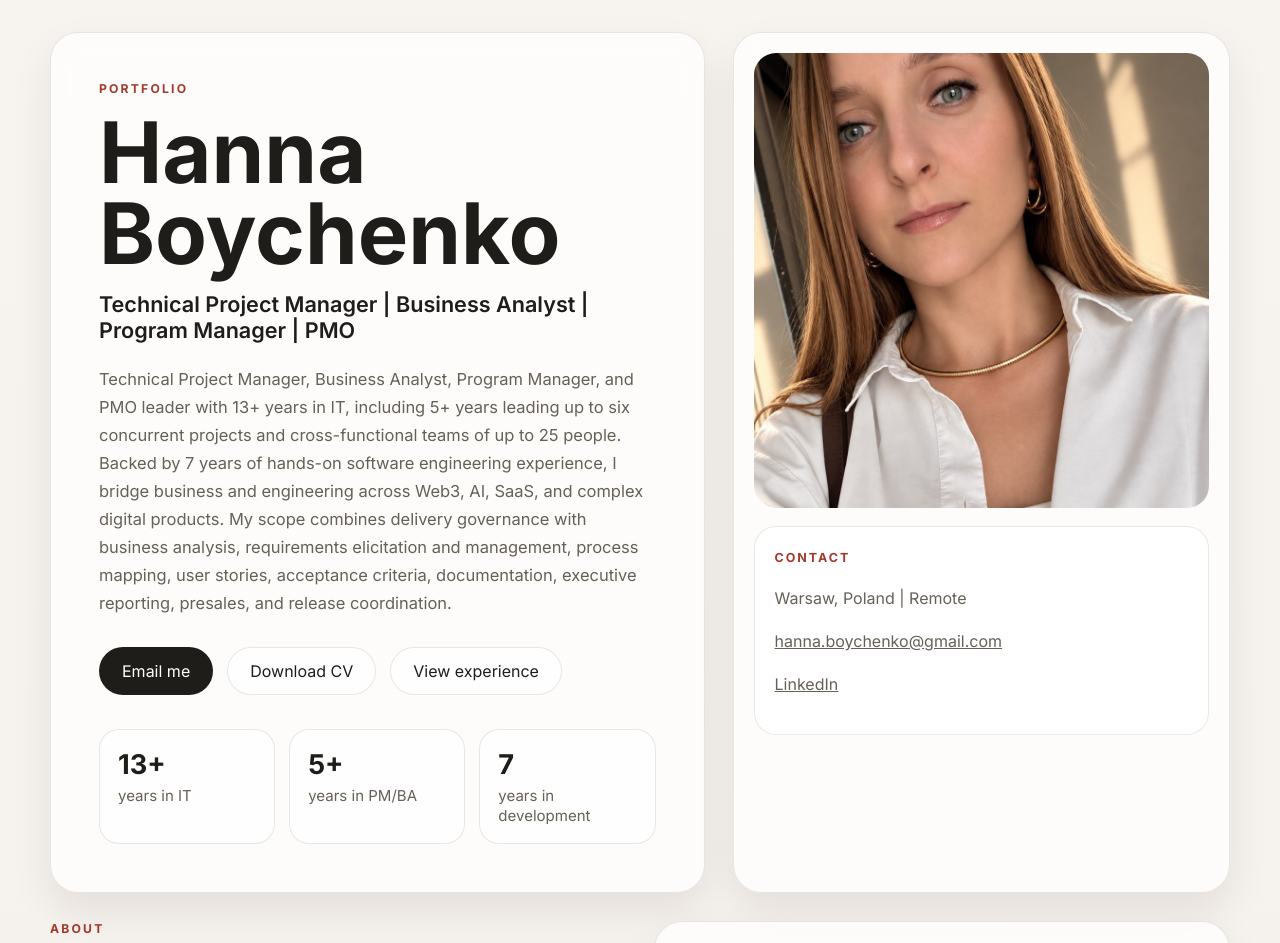
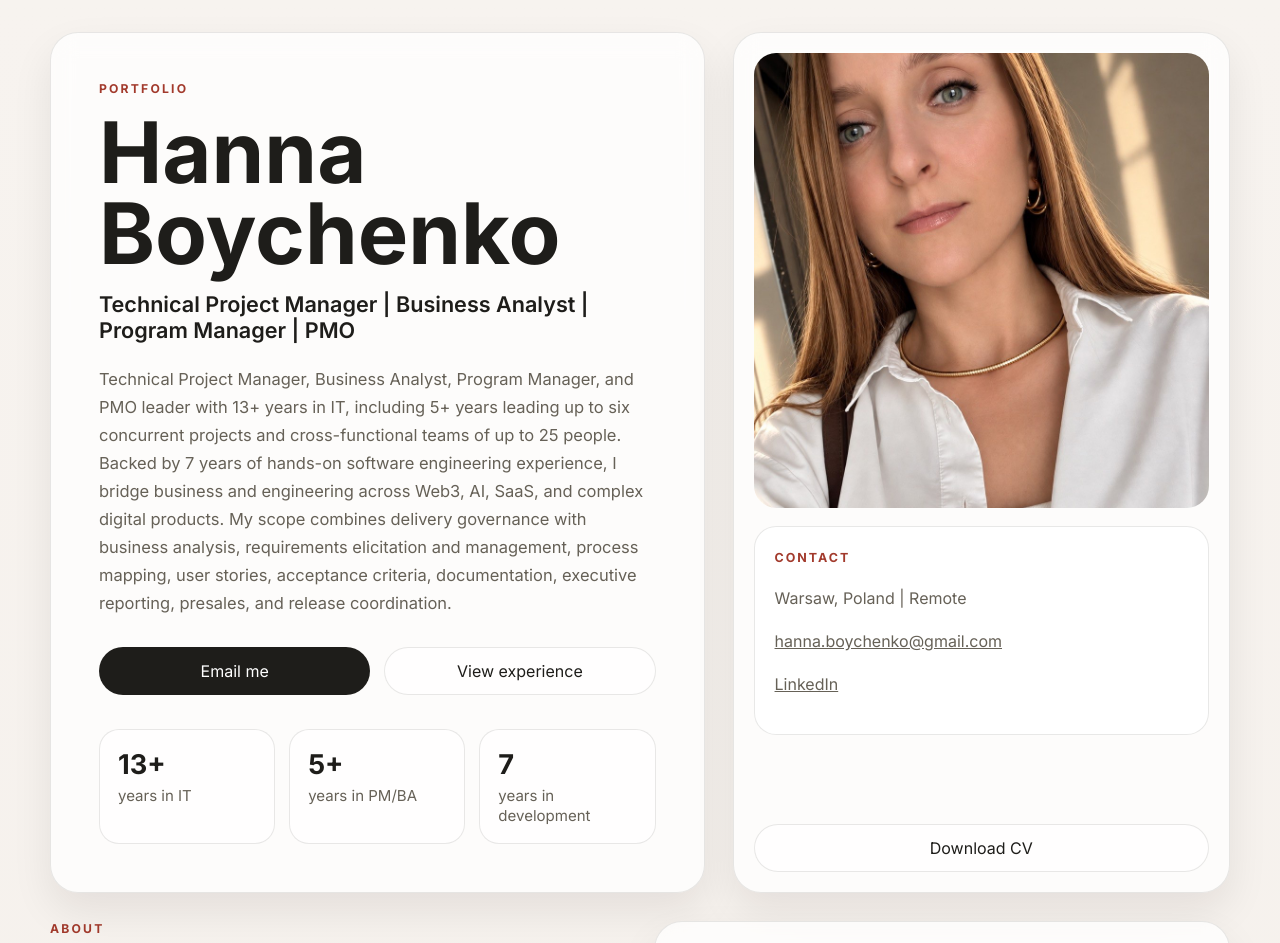
Before and after one commit to Boichenko/boichenko.github.io, a React (Vite) app: page / in a window 1280 px wide. Shown: the top 943 px of the page. Built offline with nearby package versions, Linux system fonts and the light colour scheme.

Commit message:
Rebalance hero action layout

```diff
--- a/src/App.jsx
+++ b/src/App.jsx
@@ -37,6 +37,9 @@ export default function App() {
     ui,
   } = resume
 
+  const primaryActions = ui.actions.filter((action) => !action.download)
+  const downloadAction = ui.actions.find((action) => action.download)
+
   return (
     <div className="page-shell">
       <header className="hero">
@@ -46,7 +49,7 @@ export default function App() {
           <p className="hero-role">{basics.headline}</p>
           <p className="hero-summary">{basics.summary}</p>
           <div className="hero-actions">
-            {ui.actions.map((action) => (
+            {primaryActions.map((action) => (
               <a
                 href={action.target === 'email' ? `mailto:${basics.email}` : action.href}
                 className={`button ${action.style}`}
@@ -76,6 +79,15 @@ export default function App() {
               <a href={basics.linkedin.url}>{basics.linkedin.label}</a>
             </p>
           </div>
+          {downloadAction ? (
+            <a
+              href={downloadAction.href}
+              className={`button ${downloadAction.style} hero-card-action`}
+              download={downloadAction.download || undefined}
+            >
+              {downloadAction.label}
+            </a>
+          ) : null}
         </div>
       </header>
 
--- a/src/styles.css
+++ b/src/styles.css
@@ -117,6 +117,10 @@ code {
   margin-top: 30px;
 }
 
+.hero-actions .button {
+  flex: 1;
+}
+
 .button {
   display: inline-flex;
   align-items: center;
@@ -198,6 +202,11 @@ code {
   padding: 20px;
   border-radius: 22px;
   border: 1px solid var(--line);
+}
+
+.hero-card-action {
+  width: 100%;
+  margin-top: auto;
 }
 
 .card-label {
@@ -402,7 +411,8 @@ code {
     font-size: 11px;
   }
 
-  .hero-actions {
+  .hero-actions,
+  .hero-card-action {
     display: none;
   }
 
```
